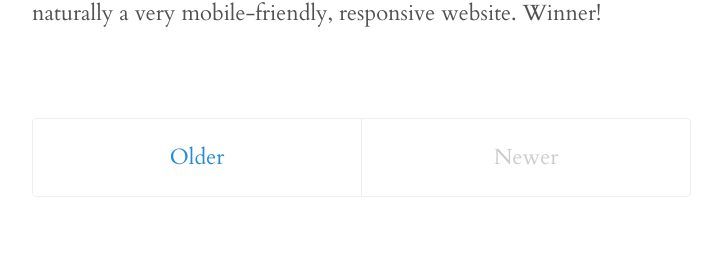
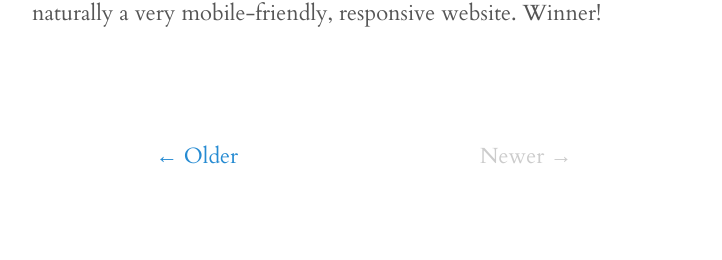
Before and after one commit to joyvchen/joyvchen.github.io, a Jekyll site: the page built from index.html, in a window 1280 px wide. Shown: the part 2105-2365 px from the top of the page, without its empty margins (278-1000 px from the left). Built offline with Jekyll 4.4.1, drawn with Linux system fonts in a browser that asks for light colours; Markdown is read by kramdown in place of the engine named in the settings; the list of posts is cut into pages by our own code.

Commit message:
change nav and add favicon

```diff
--- a/index.html
+++ b/index.html
@@ -21,17 +21,17 @@ title: Home
 
 <div class="pagination">
   {% if paginator.next_page %}
-    <a class="pagination-item older" href="{{ site.baseurl }}page{{paginator.next_page}}">Older</a>
+    <a class="pagination-item older" href="{{ site.baseurl }}page{{paginator.next_page}}">&#8592; Older</a>
   {% else %}
-    <span class="pagination-item older">Older</span>
+    <span class="pagination-item older">&#8592; Older</span>
   {% endif %}
   {% if paginator.previous_page %}
     {% if paginator.page == 2 %}
-      <a class="pagination-item newer" href="{{ site.baseurl }}">Newer</a>
+      <a class="pagination-item newer" href="{{ site.baseurl }}">Newer &#8594;</a>
     {% else %}
-      <a class="pagination-item newer" href="{{ site.baseurl }}page{{paginator.previous_page}}">Newer</a>
+      <a class="pagination-item newer" href="{{ site.baseurl }}page{{paginator.previous_page}}">Newer &#8594;</a>
     {% endif %}
   {% else %}
-    <span class="pagination-item newer">Newer</span>
+    <span class="pagination-item newer">Newer &#8594;</span>
   {% endif %}
 </div>
--- a/public/css/poole.css
+++ b/public/css/poole.css
@@ -59,7 +59,7 @@ html {
 }
 
 body {
-  color: #515151;
+  color: #555555;
   background-color: #fff;
   -webkit-text-size-adjust: 100%;
       -ms-text-size-adjust: 100%;
@@ -412,7 +412,7 @@ tbody tr:nth-child(odd) th {
 .pagination-item {
   display: block;
   padding: 1rem;
-  border: 1px solid #eee;
+  border: 0px solid #eee;
 }
 .pagination-item:first-child {
   margin-bottom: -1px;
@@ -420,7 +420,7 @@ tbody tr:nth-child(odd) th {
 
 /* Only provide a hover state for linked pagination items */
 a.pagination-item:hover {
-  background-color: #f5f5f5;
+  background-color: #fff;
 }
 
 @media (min-width: 30em) {
@@ -435,6 +435,7 @@ a.pagination-item:hover {
     margin-bottom: 0;
     border-top-left-radius:    4px;
     border-bottom-left-radius: 4px;
+
   }
   .pagination-item:last-child {
     margin-left: -1px;
```
Also changed, not shown: _posts/2013-08-15-reinventing-retail-a-bonobos-case-study.md (+2 -2 lines), public/favicon.ico (added).
